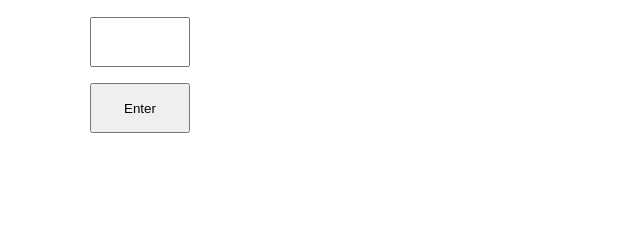
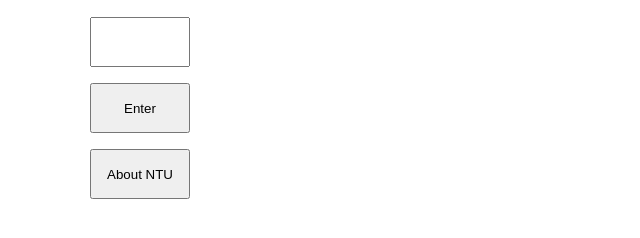
Before and after one commit to laoxiaoxuesheng/rpa-19feb2024, a plain HTML site: page templates/index.html in a window 1280 px wide. Shown: the part 316-554 px from the top of the page, without its empty margins (234-874 px from the left). Drawn offline with Linux system fonts and the light colour scheme.

Commit message:
Update index.html

```diff
--- a/templates/index.html
+++ b/templates/index.html
@@ -14,4 +14,7 @@
   <input type = "text" name="r" style="width:100px;height:50px">
   <p><input type = "submit" value="Enter" style="width:100px;height:50px"></p>
 </form>
+<form action="/NTU" method="post">
+  <p><input type = "submit" value="About NTU" style="width:100px;height:50px"></p>
+</form>
 </div>
```
